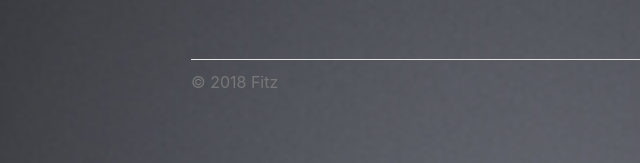
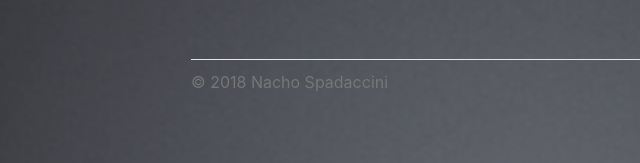
Before and after one commit to nachospada/DailyBooks, a plain HTML site: page index.html in a window 1280 px wide. Shown: the part 634-797 px from the top of the page, 99-739 px from the left. Drawn offline with nearby package versions, Linux system fonts and the light colour scheme.

Commit message:
Update index.html

```diff
--- a/index.html
+++ b/index.html
@@ -59,7 +59,7 @@
       <br>
 
       <footer class="footer">
-        <p>&copy; 2018 Fitz</p>
+        <p>&copy; 2018 Nacho Spadaccini</p>
       </footer>
 
     </div> <!-- /container -->
```
